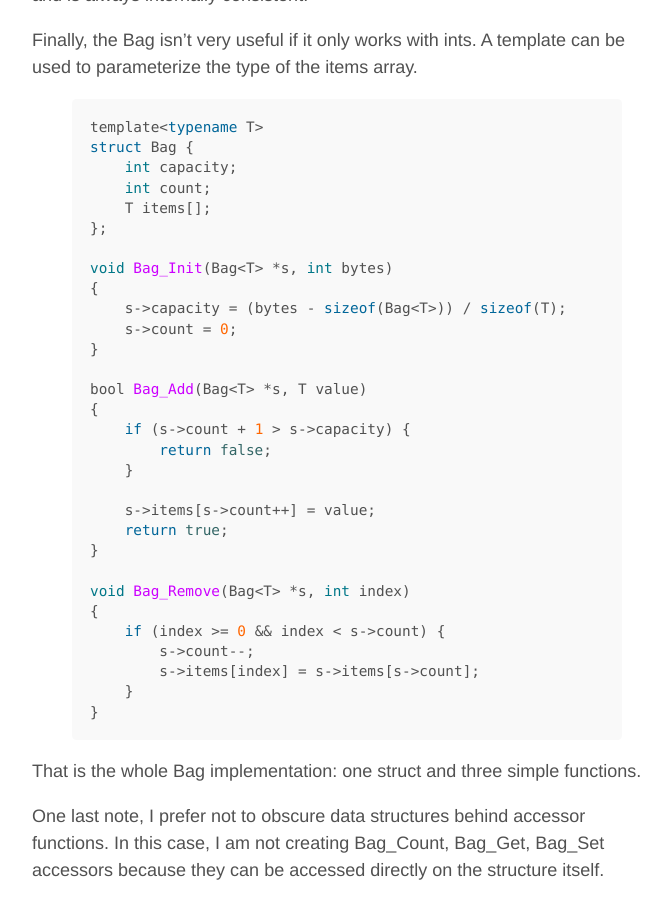
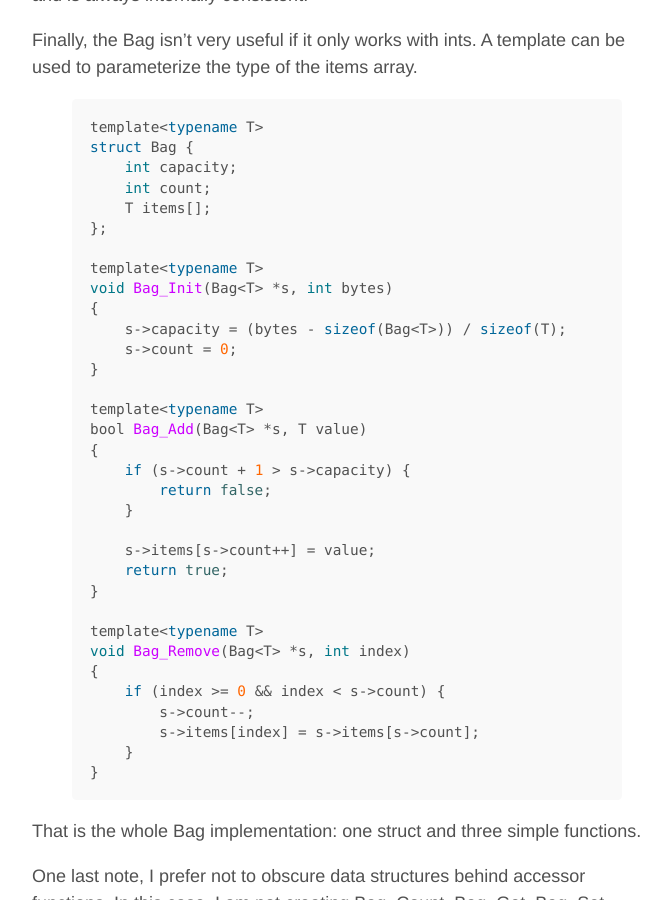
Before and after one commit to mironside/mironside.github.io-nope, a Jekyll site: the page built from _posts/2015-06-08-set-data-structure.md, in a window 1280 px wide and 900 px high, scrolled down 5878 px. Shown: the whole window, without its empty margins (293-960 px from the left). Built offline with Jekyll 4.4.1, drawn with Linux system fonts in a browser that asks for light colours.

Commit message:
set post

```diff
--- a/_posts/2015-06-08-set-data-structure.md
+++ b/_posts/2015-06-08-set-data-structure.md
@@ -263,12 +263,14 @@ struct Bag {
     T items[];
 };
 
+template<typename T>
 void Bag_Init(Bag<T> *s, int bytes)
 {
     s->capacity = (bytes - sizeof(Bag<T>)) / sizeof(T);
     s->count = 0;
 }
 
+template<typename T>
 bool Bag_Add(Bag<T> *s, T value)
 {
     if (s->count + 1 > s->capacity) {
@@ -279,6 +281,7 @@ bool Bag_Add(Bag<T> *s, T value)
     return true;
 }
 
+template<typename T>
 void Bag_Remove(Bag<T> *s, int index)
 {
     if (index >= 0 && index < s->count) {
```
